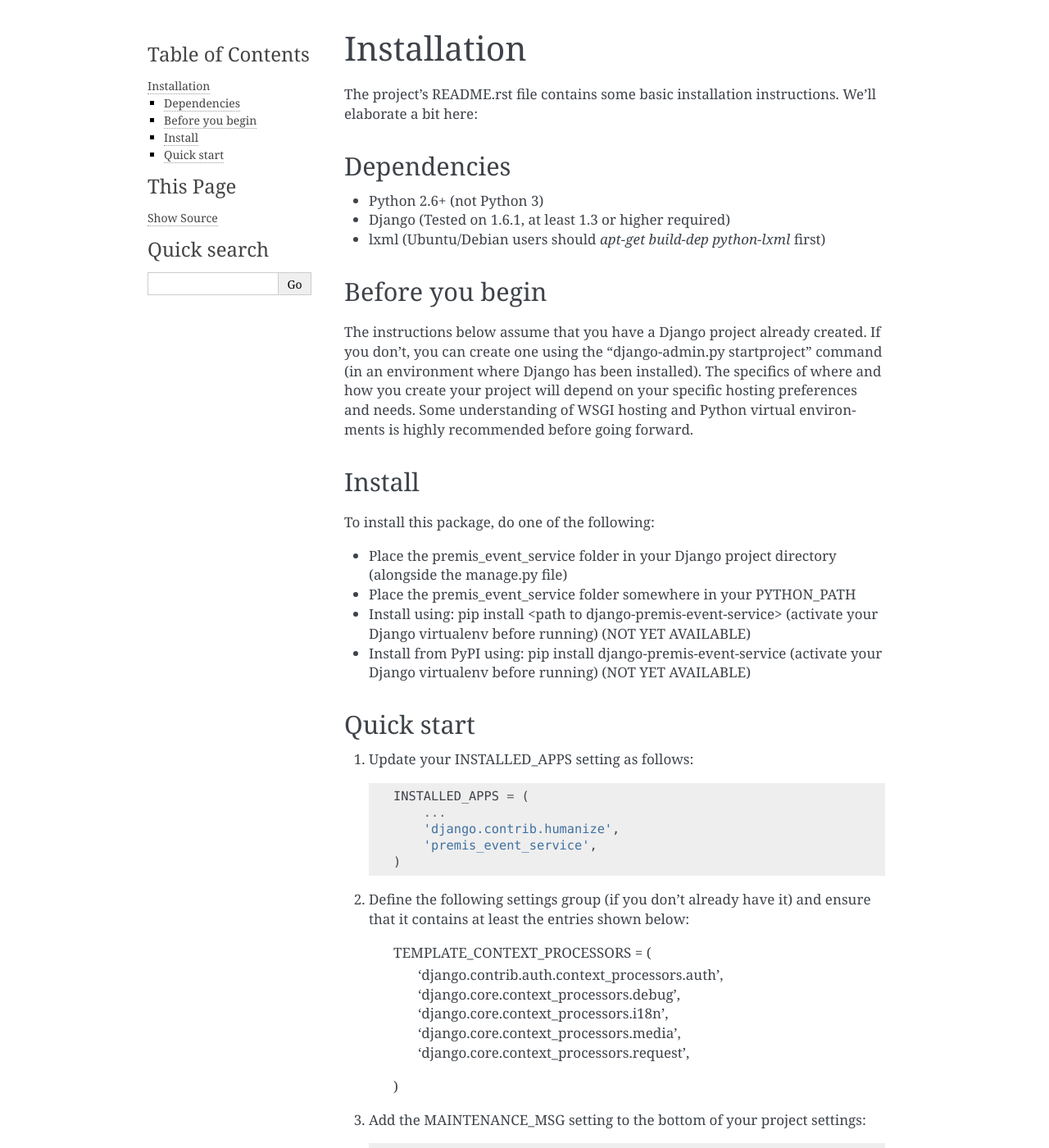
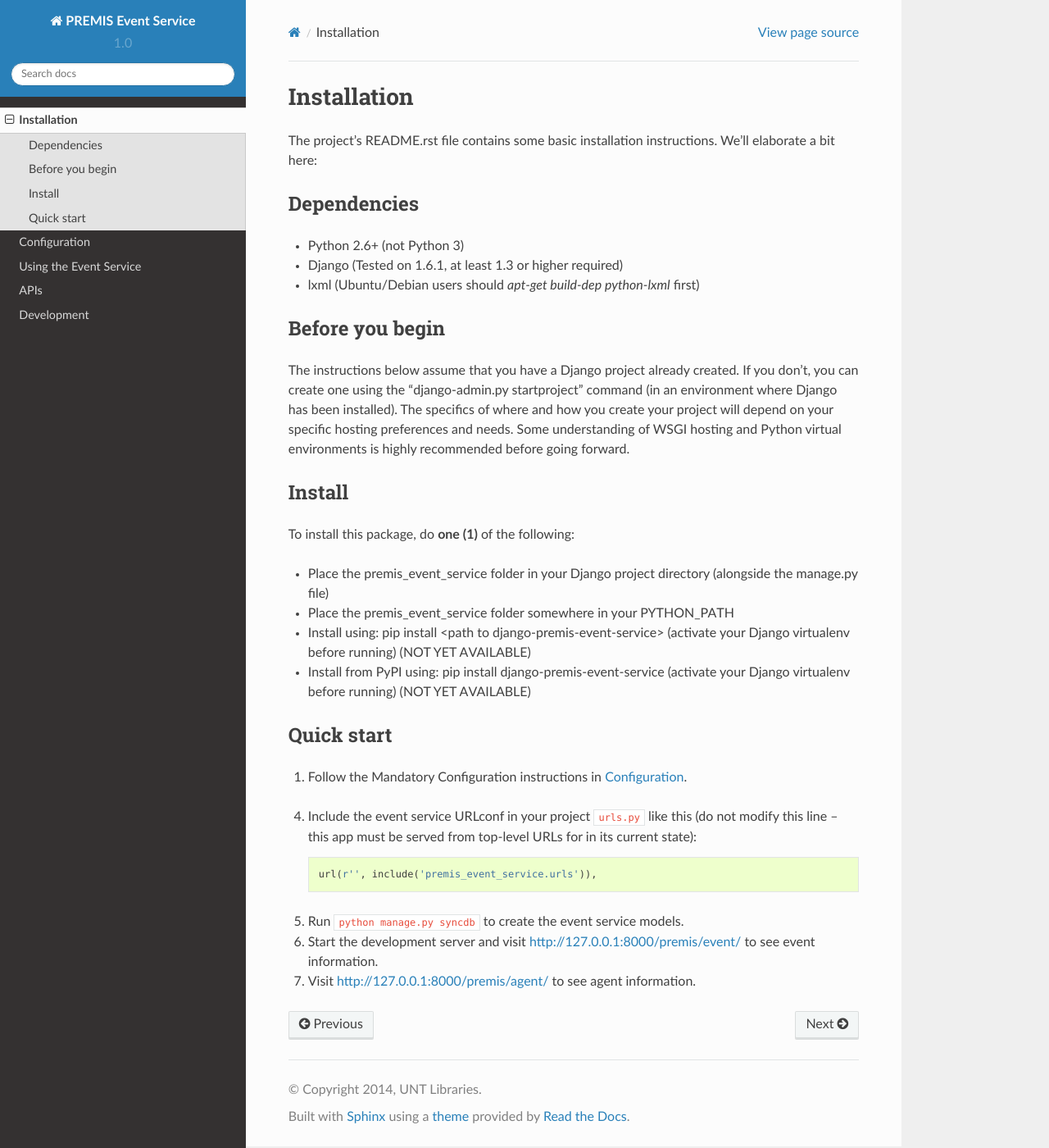
Before and after one commit to unt-libraries/django-premis-event-service, a Sphinx documentation site: the page built from docs/source/installation.rst, in a window 1280 px wide and 1400 px high. Shown: the whole window at 82% size. Built offline with Sphinx 7.4.7 and the Read the Docs theme 2.0.0, drawn with Linux system fonts in a browser that asks for light colours; some of the changed text lies outside the part shown.

Commit message:
Additions/changes to documentation

```diff
--- a/docs/source/conf.py
+++ b/docs/source/conf.py
@@ -14,6 +14,8 @@
 
 import sys
 import os
+
+import sphinx_rtd_theme
 
 # If extensions (or modules to document with autodoc) are in another directory,
 # add these directories to sys.path here. If the directory is relative to the
@@ -98,7 +100,7 @@
 
 # The theme to use for HTML and HTML Help pages.  See the documentation for
 # a list of builtin themes.
-#html_theme = 'nature'
+html_theme = "sphinx_rtd_theme"
 
 # Theme options are theme-specific and customize the look and feel of a theme
 # further.  For a list of options available for each theme, see the
@@ -106,7 +108,7 @@
 #html_theme_options = {}
 
 # Add any paths that contain custom themes here, relative to this directory.
-#html_theme_path = []
+html_theme_path = [sphinx_rtd_theme.get_html_theme_path()]
 
 # The name for this set of Sphinx documents.  If None, it defaults to
 # "<project> v<release> documentation".
--- /dev/null
+++ b/docs/source/configuration.rst
@@ -0,0 +1,55 @@
+=============
+Configuration
+=============
+
+All configuration related to the PREMIS Event Service takes place inside your
+project's ``settings.py`` file.
+
+Note: Make sure you only make changes in your project's ``settings.py``, not
+the ``settings.py`` file inside the ``premis_event_service`` app directory.
+
+Mandatory Configuration
+-----------------------
+
+1. Update your INSTALLED_APPS setting as follows::
+
+    INSTALLED_APPS = (
+        ...
+        'django.contrib.humanize',
+        'premis_event_service',
+    )
+
+2. Make sure you have a TEMPLATE_CONTEXT_PROCESSORS setting defined containing
+   at least the entries shown below::
+
+    TEMPLATE_CONTEXT_PROCESSORS = (
+        'django.contrib.auth.context_processors.auth',
+        'django.core.context_processors.debug',
+        'django.core.context_processors.i18n',
+        'django.core.context_processors.media',
+        'django.core.context_processors.request',
+    )
+
+3. Add a MAINTENANCE_MSG setting at the bottom of the file::
+
+    MAINTENANCE_MSG = ''  # Message to show during maintenance
+
+Customizing the Controlled Vocabulary
+-------------------------------------
+
+TODO: General info about controlled event/agent vocabularies
+
+TODO: How to update settings.py for event/agent vocabularies::
+
+    EVENT_OUTCOME_CHOICES = (
+        ('', 'None'),
+        ('http://purl.org/net/untl/vocabularies/eventOutcomes/#success', 'Success'),
+        ('http://purl.org/net/untl/vocabularies/eventOutcomes/#failure', 'Failure'),
+    )
+    EVENT_TYPE_CHOICES = (
+        ('', 'None'),
+        ('http://id.loc.gov/vocabulary/preservation/eventType/fix', 'Fixity Check'),
+        ('http://id.loc.gov/vocabulary/preservation/eventType/rep', 'Replication'),
+        ('http://id.loc.gov/vocabulary/preservation/eventType/ing', 'Ingestion'),
+        ('http://id.loc.gov/vocabulary/preservation/eventType/mig', 'Migration'),
+    )
--- a/docs/source/index.rst
+++ b/docs/source/index.rst
@@ -12,6 +12,7 @@
    :maxdepth: 2
 
    installation
+   configuration
    usage
    api
    development
--- a/docs/source/installation.rst
+++ b/docs/source/installation.rst
@@ -24,7 +24,7 @@
 Install
 -------
 
-To install this package, do one of the following:
+To install this package, do **one (1)** of the following:
 
 - Place the premis_event_service folder in your Django project directory
   (alongside the manage.py file)
@@ -37,35 +37,15 @@
 Quick start
 -----------
 
-1. Update your INSTALLED_APPS setting as follows::
+1. Follow the Mandatory Configuration instructions in :doc:`configuration`.
 
-    INSTALLED_APPS = (
-        ...
-        'django.contrib.humanize',
-        'premis_event_service',
-    )
-
-2. Define the following settings group (if you don't already have it) and
-   ensure that it contains at least the entries shown below:
-
-    TEMPLATE_CONTEXT_PROCESSORS = (
-        'django.contrib.auth.context_processors.auth',
-        'django.core.context_processors.debug',
-        'django.core.context_processors.i18n',
-        'django.core.context_processors.media',
-        'django.core.context_processors.request',
-    )
-
-3. Add the MAINTENANCE_MSG setting to the bottom of your project settings::
-
-    MAINTENANCE_MSG = ''  # Message to show during maintenance
-
-4. Include the event service URLconf in your project urls.py like this (do not
-   modify this line -- this app must be served from top-level URLs for now)::
+4. Include the event service URLconf in your project ``urls.py`` like this (do
+   not modify this line -- this app must be served from top-level URLs for
+   in its current state)::
 
     url(r'', include('premis_event_service.urls')),
 
-5. Run `python manage.py syncdb` to create the event service models.
+5. Run ``python manage.py syncdb`` to create the event service models.
 
 6. Start the development server and visit http://127.0.0.1:8000/premis/event/
    to see event information.
```
